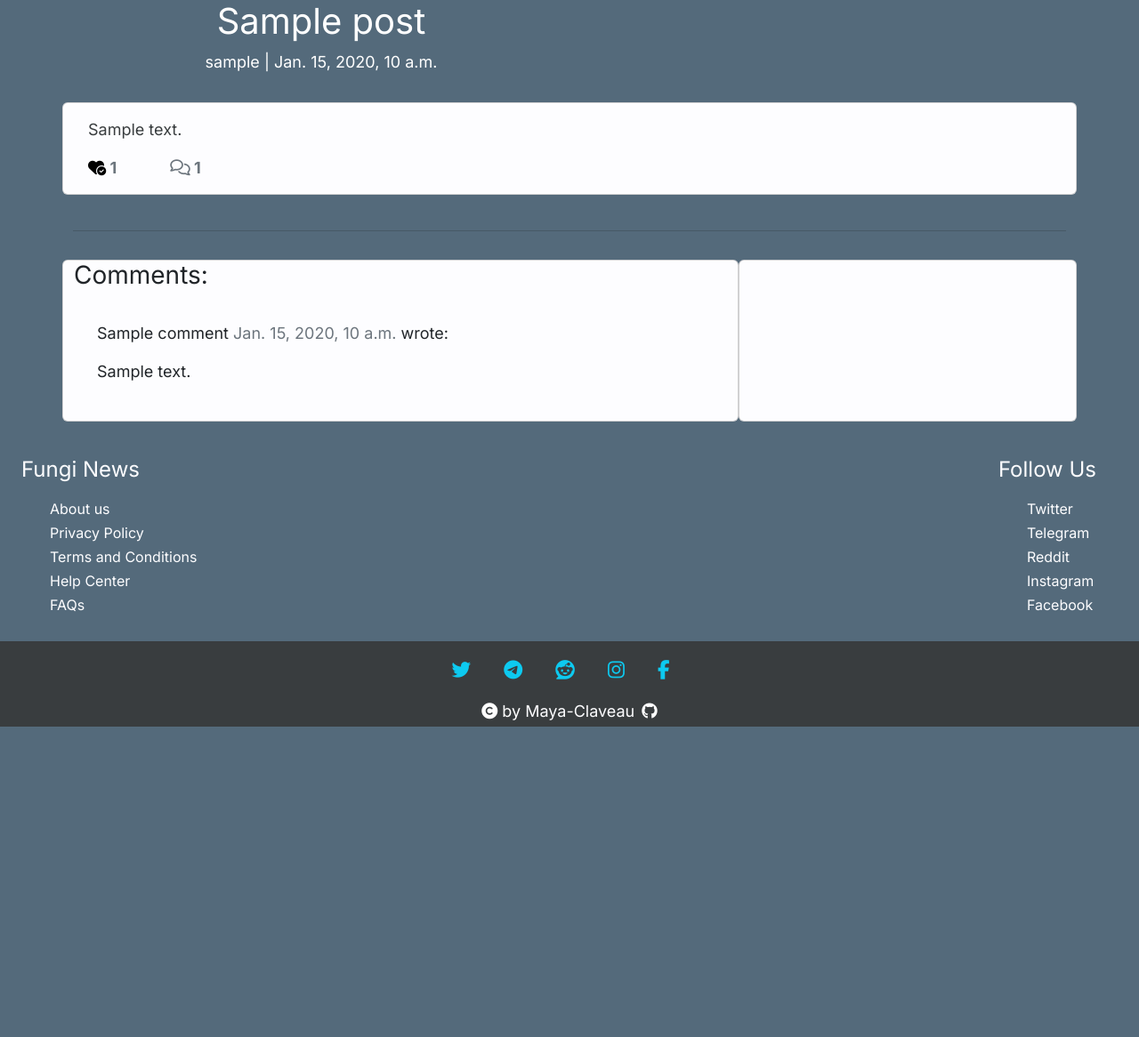
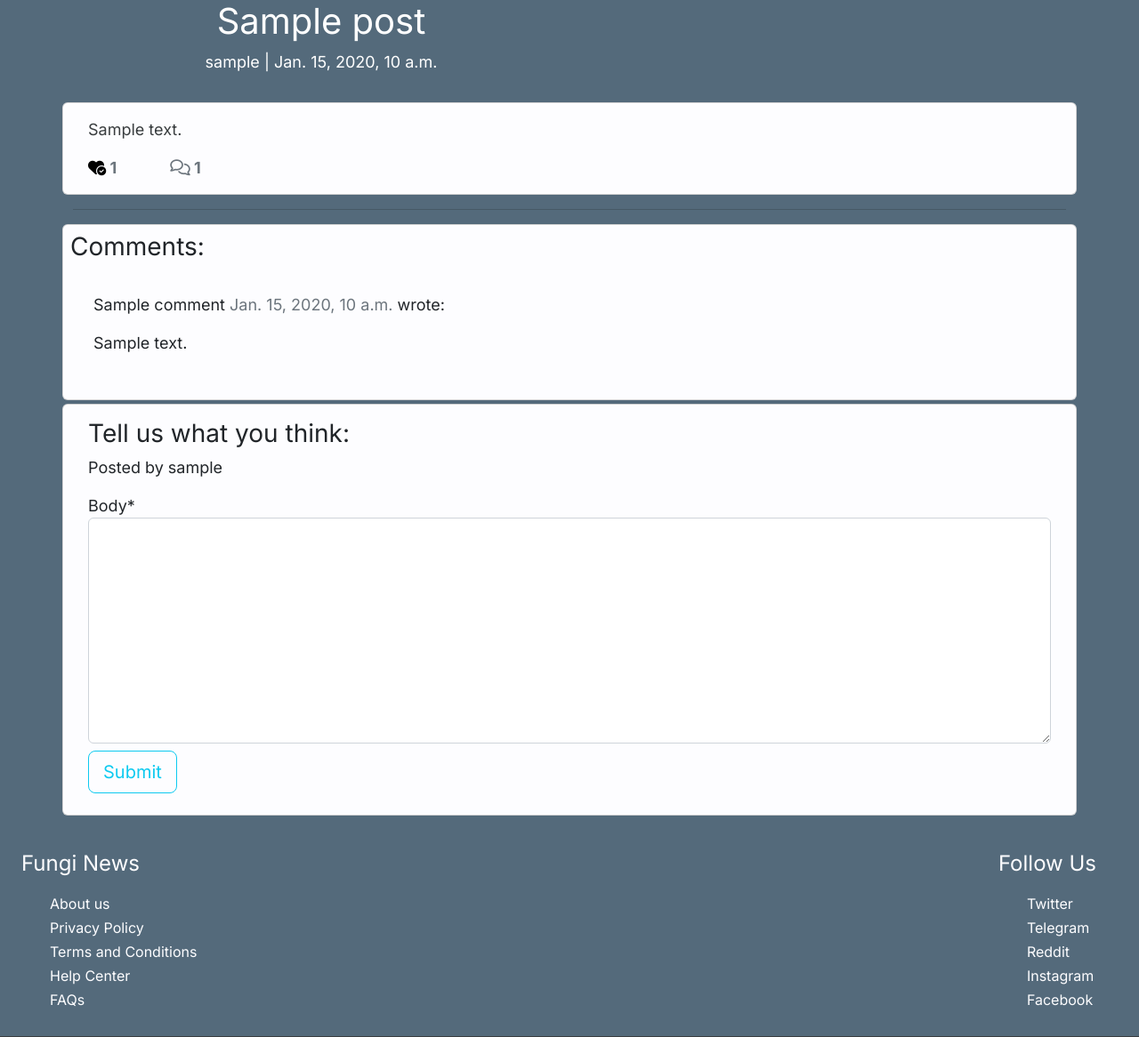
Before and after one commit to Maya-Claveau/pp4-fungi-news, a Django app: a page that uses templates/post_detail.html in a window 1280 px wide. Shown: the part 66-1232 px from the top of the page at 89% size. Before the commit the page ends 883 px from the top, so only its background shows below. Run offline with Django 3.2, Linux system fonts and the light colour scheme; a user stored in the database is signed in; tables that the repository leaves empty hold one stand-in row (values such as "Sample post"); some libraries are stand-ins or nearby versions.

Commit message:
Add comment section and style on post detail page

```diff
--- /dev/null
+++ b/blog/forms.py
@@ -0,0 +1,17 @@
+from django import forms
+from .models import Comment
+
+
+# copied from code institutde walkthrough project
+# I think therefore I blog
+class CommentForm(forms.ModelForm):
+    """
+    inherit from the base form
+    """
+    class Meta:
+        """
+        telling the class to use Comment model,
+        and display the body field on our form
+        """
+        model = Comment
+        fields = ('body',)
--- a/blog/views.py
+++ b/blog/views.py
@@ -2,6 +2,7 @@ from django.shortcuts import render, get_object_or_404, reverse
 from django.views import generic, View
 from django.http import HttpResponseRedirect
 from .models import Post
+from .forms import CommentForm
 
 
 class PostList(generic.ListView):
@@ -42,7 +43,45 @@ class PostDetail(View):
             {
                 'post': post,
                 'comments': comments,
-                'liked': liked
+                'commented': False,
+                'liked': liked,
+                'comment_form': CommentForm()
+            },
+        )
+
+    def post(self, request, slug, *args, **kwargs):
+        """
+        to render the post detail according
+        to their unique title, and also if user is logged
+        in, they can like the post as well as comments
+        """
+        queryset = Post.objects.filter(status=1)
+        post = get_object_or_404(queryset, slug=slug)
+        comments = post.comments.order_by('created_on')
+        liked = False
+        if post.likes.filter(id=self.request.user.id).exists():
+            liked = True
+
+        comment_form = CommentForm(data=request.POST)
+
+        if comment_form.is_valid():
+            comment_form.instance.email = request.user.email
+            comment_form.instance.name = request.user.username
+            comment = comment_form.save(commit=False)
+            comment.post = post
+            comment.save()
+        else:
+            comment_form = CommentForm()
+
+        return render(
+            request,
+            'post_detail.html',
+            {
+                'post': post,
+                'comments': comments,
+                'commented': True,
+                'liked': liked,
+                'comment_form': CommentForm()
             },
         )
 
--- a/templates/post_detail.html
+++ b/templates/post_detail.html
@@ -1,6 +1,8 @@
 {% extends 'base.html' %}
 
 {% block content %}
+
+{% load crispy_forms_tags %}
 
 <div class="masthead">
     <div class="container">
@@ -24,7 +26,7 @@
 
 <div class="container">
     <div class="row">
-        <div class="col card mb-4 mt-3 left top">
+        <div class="col card mt-3 left top">
             <div class="card-body">
                 <p class="card-text">{{ post.content | safe}}</p>
                 <div class="row">
@@ -33,7 +35,6 @@
                             {% if user.is_authenticated %}
                             <form class="d-inline" action="{% url 'post_like' post.slug %}" method="POST">
                                 {% csrf_token %}
-
                                 {% if liked %}
 
                                 <button type="submit" name="post_id" value="{{ post.slug }}" class="btn-like"><i
@@ -68,8 +69,8 @@
             <hr>
         </div>
     </div>
-    <div class="row">
-        <div class="col-md-8 card mb-4 mt-3 ">
+    <div class="row d-flex">
+        <div class="card p-2">
             <h3>Comments:</h3>
             <div class="card-body">
                 <!-- for loop inside the tags to iterate through each comment in comments -->
@@ -86,9 +87,17 @@
                 {% endfor %}
             </div>
         </div>
-        <div class="col-md-4 card mb-4 mt-3 ">
-            <div class="card-body">
-                <!-- For later -->
+        <div class="card mb-4 mt-1">
+            <div class="card-body mt-3 pt-0 pb-4">
+                {% if user.is_authenticated %}
+                <h3>Tell us what you think:</h3>
+                <p>Posted by {{ user.username }}</p>
+                <form method="POST">
+                    {{ comment_form | crispy }}
+                    {% csrf_token %}
+                    <button type="submit" class="btn btn-outline-info btn-lg mt-2">Submit</button>
+                </form>
+                {% endif %}
             </div>
         </div>
     </div>
```
